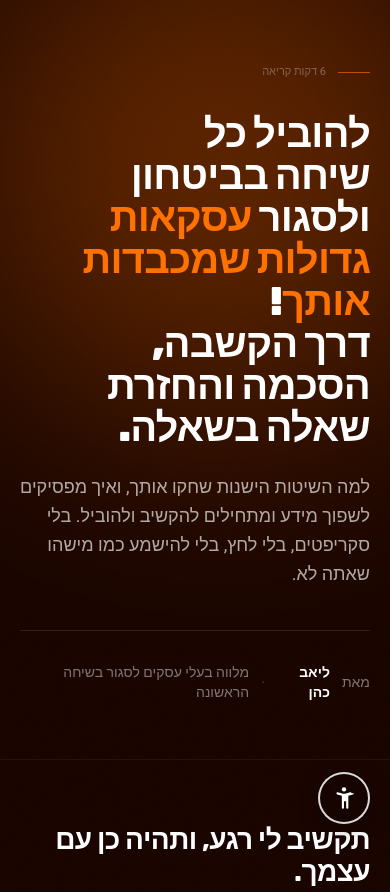
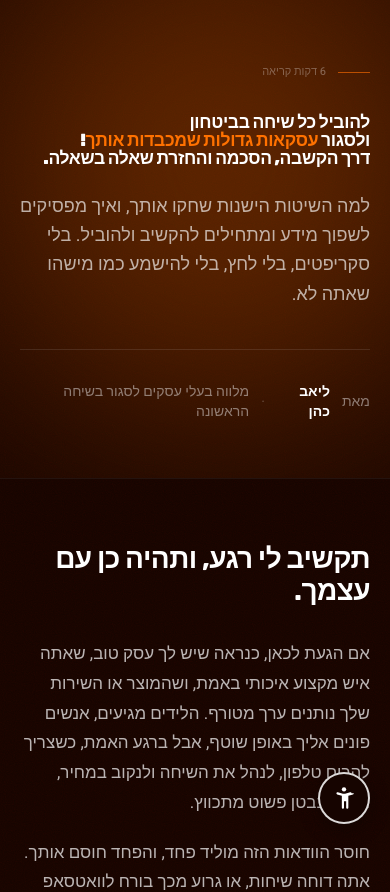
Before and after one commit to liorgediting-code/Liav-lead-magnet, a Next.js app: page /guide in a window 390 px wide. Shown: the top 892 px of the page. Built offline with nearby package versions, Linux system fonts and the light colour scheme.

Commit message:
fix(guide): fluid hero heading size so mobile keeps exact 3-line break

```diff
--- a/app/guide/page.tsx
+++ b/app/guide/page.tsx
@@ -70,7 +70,7 @@ export default function GuidePage() {
             </span>
           </div>
 
-          <h1 className="font-display text-[2.5rem] leading-[1.05] md:text-6xl md:leading-[1.02] font-black text-white text-balance mb-6">
+          <h1 className="font-display text-[clamp(0.85rem,4.5vw,2.5rem)] leading-[1.05] md:text-6xl md:leading-[1.02] font-black text-white text-balance mb-6">
             להוביל כל שיחה בביטחון
             <br />
             ולסגור <span className="text-primary">עסקאות גדולות שמכבדות אותך</span>!
```
